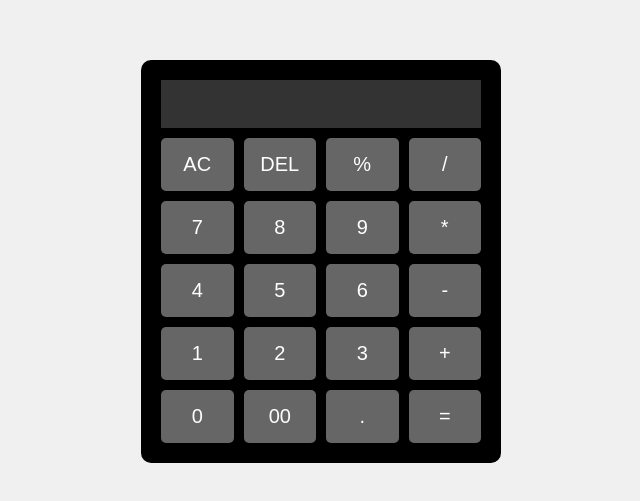
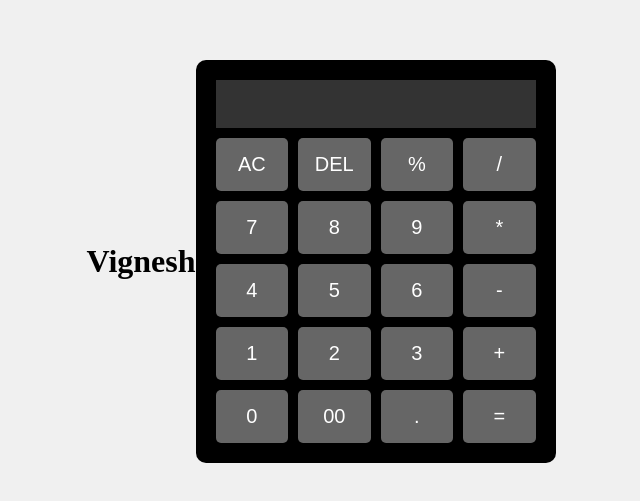
Before and after one commit to Siddireddy-vignesh/1, a plain HTML site: page index.html in a window 1280 px wide. Shown: the part 139-640 px from the top of the page, without its empty margins (319-959 px from the left). Drawn offline with Linux system fonts and the light colour scheme.

Commit message:
Update index.html

```diff
--- a/index.html
+++ b/index.html
@@ -1,6 +1,7 @@
 <!DOCTYPE html>
 <html lang="en">
 <head>
+  <h1>Vignesh</h1>
   <meta charset="UTF-8">
   <meta name="viewport" content="width=device-width, initial-scale=1.0">
   <title>Simple Calculator</title>
```
